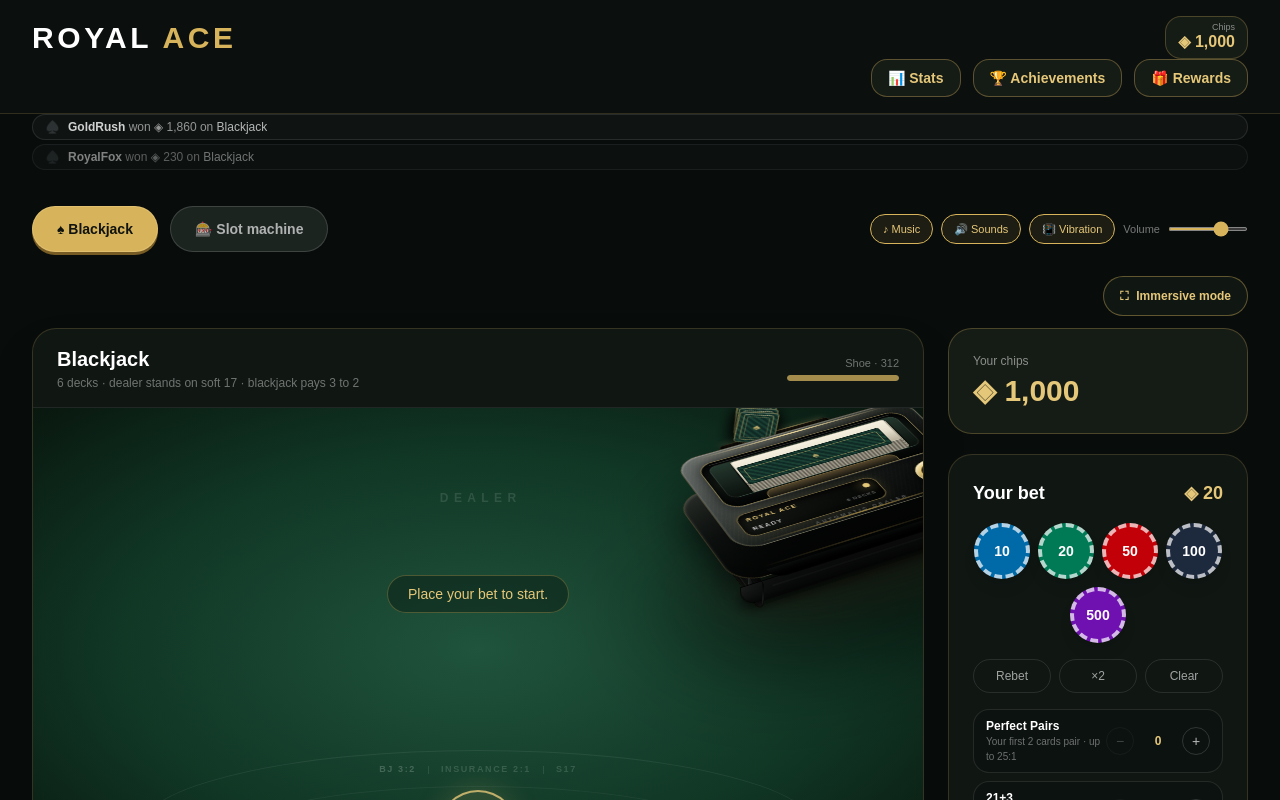
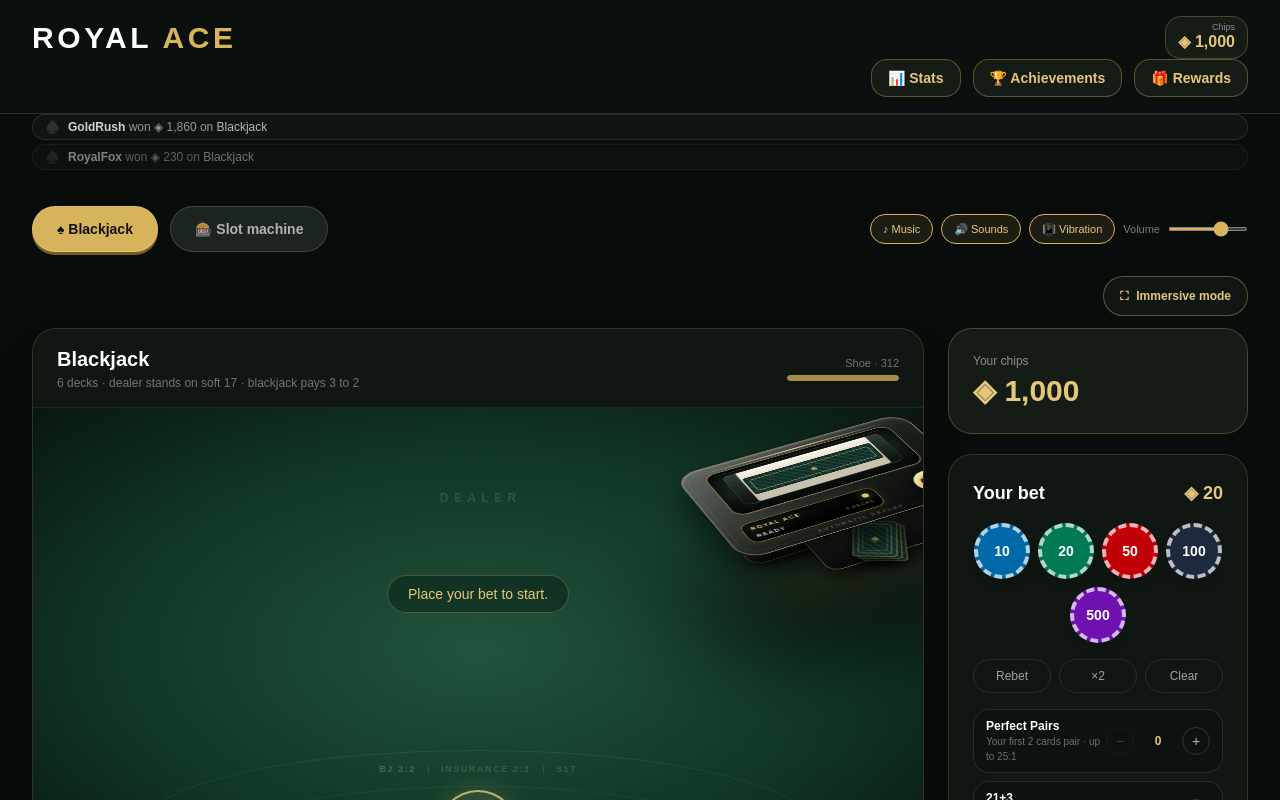
Before and after one commit to chritix7/royal-ace, a Next.js app: page / in a window 1280 px wide. Shown: the top 800 px of the page. Built offline with nearby package versions, Linux system fonts and the light colour scheme.

Commit message:
Update DealerShoe.tsx

```diff
--- a/components/DealerShoe.tsx
+++ b/components/DealerShoe.tsx
@@ -11,35 +11,28 @@ type DealerShoeProps = {
   dealTick?: number;
 };
 
-const CARD_BG =
-  "repeating-linear-gradient(45deg, #102b25 0 3px, #1a4034 3px 6px), linear-gradient(135deg, #245b49, #102b25)";
+const CARD_BACK =
+  "repeating-linear-gradient(45deg, #102d27 0 3px, #1b4034 3px 6px), linear-gradient(135deg, #245b49, #102b25)";
 
 const STATUS_STYLES: Record<ShoeStatus["tone"], string> = {
-  gold: "bg-[#e5c779] shadow-[0_0_13px_rgba(229,199,121,0.9)]",
-  green: "bg-emerald-400 shadow-[0_0_13px_rgba(52,211,153,0.9)]",
-  red: "bg-red-400 shadow-[0_0_13px_rgba(248,113,113,0.9)]",
-  orange: "bg-orange-400 shadow-[0_0_13px_rgba(251,146,60,0.9)]",
-  white: "bg-white shadow-[0_0_13px_rgba(255,255,255,0.85)]",
+  gold: "bg-[#e5c779] shadow-[0_0_12px_rgba(229,199,121,.9)]",
+  green: "bg-emerald-400 shadow-[0_0_12px_rgba(52,211,153,.9)]",
+  red: "bg-red-400 shadow-[0_0_12px_rgba(248,113,113,.9)]",
+  orange: "bg-orange-400 shadow-[0_0_12px_rgba(251,146,60,.9)]",
+  white: "bg-white shadow-[0_0_12px_rgba(255,255,255,.85)]",
 };
 
-function ShoeCard({
-  className = "",
-  style,
-}: {
-  className?: string;
-  style?: React.CSSProperties;
-}) {
+function Card({ className = "", style }: { className?: string; style?: React.CSSProperties }) {
   return (
     <div
       aria-hidden="true"
-      className={`absolute h-[58px] w-[42px] overflow-hidden rounded-[5px] border border-[#c6a85e]/60 shadow-[0_10px_18px_rgba(0,0,0,0.62),inset_0_1px_1px_rgba(255,255,255,.28)] ${className}`}
-      style={{ background: CARD_BG, ...style }}
+      className={`absolute h-[58px] w-[42px] overflow-hidden rounded-[4px] border border-[#c9ac65]/65 shadow-[0_7px_13px_rgba(0,0,0,.6)] ${className}`}
+      style={{ background: CARD_BACK, ...style }}
     >
-      <div className="absolute inset-[4px] rounded-[3px] border border-[#e4c879]/55" />
+      <div className="absolute inset-[4px] rounded-[2px] border border-[#e4c879]/55" />
       <div className="absolute inset-[8px] rounded-[2px] border border-[#e4c879]/30" />
       <div className="absolute inset-0 flex items-center justify-center text-[15px] text-[#e4c879]/80">♠</div>
-      <div className="absolute inset-x-[5px] top-[4px] h-px bg-white/25" />
-      <div className="absolute bottom-[4px] right-[5px] text-[5px] font-black tracking-widest text-[#e4c879]/55">RA</div>
+      <div className="absolute inset-x-1 top-[3px] h-px bg-white/25" />
     </div>
   );
 }
@@ -51,21 +44,20 @@ export default function DealerShoe({
 }: DealerShoeProps) {
   const [cycle, setCycle] = useState<"idle" | "dispense" | "refill">("idle");
   const firstTick = useRef(true);
-  const toneStyle = STATUS_STYLES[status.tone] ?? STATUS_STYLES.gold;
-  const isActive = status.tone === "orange" || status.label.toLowerCase() === "dealing";
+  const tone = STATUS_STYLES[status.tone] ?? STATUS_STYLES.gold;
+  const active = status.tone === "orange" || status.label.toLowerCase() === "dealing";
 
   useEffect(() => {
     if (firstTick.current) {
       firstTick.current = false;
       return;
     }
-
     setCycle("dispense");
-    const refillTimer = window.setTimeout(() => setCycle("refill"), 450);
-    const idleTimer = window.setTimeout(() => setCycle("idle"), 950);
+    const refill = window.setTimeout(() => setCycle("refill"), 440);
+    const idle = window.setTimeout(() => setCycle("idle"), 950);
     return () => {
-      window.clearTimeout(refillTimer);
-      window.clearTimeout(idleTimer);
+      window.clearTimeout(refill);
+      window.clearTimeout(idle);
     };
   }, [dealTick]);
 
@@ -74,150 +66,120 @@ export default function DealerShoe({
       id="dealer-shoe"
       aria-hidden="true"
       className={`pointer-events-none select-none ${className}`}
-      style={{ perspective: "1500px" }}
+      style={{ perspective: "1700px" }}
     >
       <style>{`
-        @keyframes royal-card-dispense {
-          0% { transform: translate3d(0, 0, 8px) rotate(0deg); opacity: 1; }
-          58% { transform: translate3d(-25px, 22px, 15px) rotate(12deg); opacity: 1; }
-          100% { transform: translate3d(-48px, 42px, 18px) rotate(24deg); opacity: 0; }
+        @keyframes shoe-card-deal {
+          0% { transform: translate3d(0,0,8px) rotate(0deg); opacity: 1; }
+          58% { transform: translate3d(-24px,25px,12px) rotate(9deg); opacity: 1; }
+          100% { transform: translate3d(-48px,48px,14px) rotate(18deg); opacity: 0; }
         }
-        @keyframes royal-stack-rise {
-          0% { transform: translate3d(0, 12px, 0) rotate(-4deg) scale(.92); opacity: 0; }
-          75% { transform: translate3d(0, -2px, 0) rotate(1deg) scale(1.015); opacity: 1; }
-          100% { transform: translate3d(0, 0, 0) rotate(0) scale(1); opacity: 1; }
-        }
-        @keyframes royal-card-enter {
-          0% { transform: translateY(-26px) rotate(-7deg); opacity: 0; }
+        @keyframes shoe-card-load {
+          0% { transform: translateY(-28px) rotate(-8deg); opacity: 0; }
+          75% { transform: translateY(2px) rotate(1deg); opacity: 1; }
           100% { transform: translateY(0) rotate(0); opacity: 1; }
         }
-        @keyframes royal-status-pulse {
-          0%, 100% { opacity: .55; transform: scale(.82); }
-          50% { opacity: 1; transform: scale(1.16); }
+        @keyframes shoe-stack-settle {
+          0% { transform: translateY(-8px); }
+          65% { transform: translateY(2px); }
+          100% { transform: translateY(0); }
         }
-        @keyframes royal-sheen {
-          0%, 58% { transform: translateX(-150%) skewX(-18deg); }
-          86%, 100% { transform: translateX(260%) skewX(-18deg); }
+        @keyframes shoe-led-pulse {
+          0%,100% { opacity:.55; transform:scale(.82); }
+          50% { opacity:1; transform:scale(1.15); }
         }
         @media (prefers-reduced-motion: reduce) {
-          .royal-motion { animation-duration: .01ms !important; animation-iteration-count: 1 !important; }
+          .shoe-motion { animation-duration:.01ms !important; animation-iteration-count:1 !important; }
         }
       `}</style>
 
+      {/* Keep the shoe's existing footprint and tabletop orientation. */}
       <div
         className="relative h-[230px] w-[300px] [transform-style:preserve-3d]"
-        style={{ transform: "rotateX(54deg) rotateZ(-27deg)" }}
+        style={{ transform: "rotateX(56deg) rotateZ(-28deg)" }}
       >
-        {/* Soft table contact shadow and warm reflected light */}
-        <div className="absolute left-[-8px] top-[100px] h-[170px] w-[320px] rounded-[70px] bg-black/70 blur-3xl" style={{ transform: "translateZ(-52px)" }} />
-        <div className="absolute left-[28px] top-[137px] h-[95px] w-[250px] rounded-full bg-[#d7b45b]/10 blur-2xl" style={{ transform: "translateZ(-30px)" }} />
+        <div className="absolute left-2 top-24 h-[180px] w-[290px] rounded-[70px] bg-black/75 blur-3xl" style={{ transform: "translateZ(-55px)" }} />
+        <div className="absolute left-10 top-32 h-[110px] w-[240px] rounded-full bg-[#d7b45b]/10 blur-2xl" style={{ transform: "translateZ(-35px)" }} />
 
-        {/* Satin black lower body */}
-        <div className="absolute left-[12px] top-[67px] h-[150px] w-[276px] rounded-[30px] border border-[#b69b5a]/35 bg-gradient-to-b from-[#303631] via-[#101512] to-[#030504] shadow-[0_28px_38px_rgba(0,0,0,.68),inset_0_2px_3px_rgba(255,255,255,.18)]" style={{ transform: "translateZ(14px)" }}>
-          <div className="absolute inset-x-5 top-2 h-px bg-gradient-to-r from-transparent via-white/30 to-transparent" />
-          <div className="absolute inset-x-8 bottom-3 h-[2px] rounded-full bg-gradient-to-r from-transparent via-[#d7b45b]/55 to-transparent" />
-          <div className="absolute bottom-[-8px] left-8 right-8 h-[16px] rounded-b-[18px] border-x border-b border-black/80 bg-gradient-to-b from-[#111513] to-black" />
-        </div>
+        {/* Compact Vegas-style shoe body: one clear shell with a visible deck well. */}
+        <div className="absolute left-[20px] top-[48px] h-[160px] w-[260px] rounded-[25px] border border-[#d7c184]/55 bg-gradient-to-br from-[#555a52] via-[#222722] to-[#080b09] shadow-[0_26px_45px_rgba(0,0,0,.78),inset_0_2px_3px_rgba(255,255,255,.25)]" style={{ transform: "translateZ(28px)" }}>
+          <div className="absolute inset-[5px] rounded-[20px] border border-white/[.07]" />
+          <div className="absolute inset-x-5 top-2 h-[2px] rounded-full bg-gradient-to-r from-transparent via-[#f0daa0]/85 to-transparent" />
+          <div className="absolute inset-0 rounded-[24px] bg-gradient-to-br from-white/10 via-transparent to-black/45" />
 
-        {/* Left and right cast-metal sides */}
-        <div className="absolute left-0 top-[49px] h-[161px] w-[42px] rounded-l-[26px] border border-black/80 bg-gradient-to-r from-[#050807] via-[#1c211e] to-[#090c0a] shadow-[inset_2px_0_4px_rgba(255,255,255,.08)]" style={{ transform: "rotateY(-90deg) translateZ(0px)", transformOrigin: "right center" }}>
-          <div className="absolute inset-y-6 left-[7px] w-[2px] rounded-full bg-white/10" />
-          <div className="absolute bottom-6 left-3 h-3 w-3 rounded-full border border-white/15 bg-gradient-to-b from-[#4b504b] to-[#111412] shadow-[0_2px_4px_#000]" />
-        </div>
-        <div className="absolute right-0 top-[49px] h-[161px] w-[42px] rounded-r-[26px] border border-black/80 bg-gradient-to-l from-[#050807] via-[#222824] to-[#0a0d0b] shadow-[inset_-2px_0_5px_rgba(255,255,255,.12)]" style={{ transform: "rotateY(90deg)", transformOrigin: "left center" }}>
-          <div className="absolute inset-y-5 right-[6px] w-[2px] rounded-full bg-white/20" />
-          <div className="absolute right-3 top-10 flex flex-col gap-[6px]">
-            {[0, 1, 2, 3, 4, 5].map((i) => <div key={i} className="h-[3px] w-[19px] rounded-full bg-black/90 shadow-[inset_0_1px_2px_rgba(255,255,255,.12)]" />)}
-          </div>
-        </div>
-
-        {/* Player-facing fascia */}
-        <div className="absolute left-[20px] top-[205px] h-[25px] w-[260px] rounded-b-[20px] border border-black/80 bg-gradient-to-b from-[#282d2a] to-[#050706] shadow-[0_8px_12px_rgba(0,0,0,.6)]" style={{ transform: "rotateX(-90deg)", transformOrigin: "top center" }}>
-          <div className="mx-8 mt-2 h-[2px] rounded-full bg-white/[0.08]" />
-        </div>
-
-        {/* Main polished upper shell */}
-        <div className="absolute left-[20px] top-[49px] h-[160px] w-[260px] overflow-hidden rounded-[26px] border border-[#d5c18d]/30 bg-gradient-to-br from-[#4a514d] via-[#202522] to-[#070a09] shadow-[0_55px_90px_rgba(0,0,0,.8),inset_0_1px_2px_rgba(255,255,255,.35)]" style={{ transform: "translateZ(44px)" }}>
-          <div className="absolute inset-0 opacity-[.16]" style={{ background: "repeating-linear-gradient(115deg,rgba(255,255,255,.12) 0 1px,transparent 1px 4px)" }} />
-          <div className="absolute inset-0 bg-gradient-to-br from-white/20 via-transparent to-black/65" />
-          <div className="royal-motion absolute -left-16 top-[-20px] h-[210px] w-[52px] bg-gradient-to-r from-transparent via-white/20 to-transparent blur-md" style={{ animation: "royal-sheen 7s ease-in-out infinite" }} />
-          <div className="absolute inset-x-5 top-[3px] h-[2px] rounded-full bg-gradient-to-r from-transparent via-[#f3dda0] to-transparent shadow-[0_0_12px_rgba(229,199,121,.45)]" />
-          <div className="absolute inset-x-5 bottom-[3px] h-[2px] rounded-full bg-gradient-to-r from-transparent via-[#d7b45b]/65 to-transparent" />
-
-          {/* Recessed smoked-glass deck window */}
-          <div className="absolute left-[16px] top-[15px] h-[81px] w-[228px] overflow-hidden rounded-[17px] border border-[#dfc77e]/55 bg-gradient-to-b from-[#080c0a] via-[#111713] to-[#030504] shadow-[inset_0_5px_14px_rgba(0,0,0,.95),0_1px_0_rgba(255,255,255,.18),0_0_16px_rgba(0,0,0,.6)]">
-            <div className="absolute inset-x-2 top-[6px] h-[59px] overflow-hidden rounded-[10px] border border-white/[.08] bg-gradient-to-b from-[#24382e] to-[#0b110d]">
-              {Array.from({ length: 9 }, (_, i) => (
-                <div key={i} className="absolute left-[23px] right-[13px] h-[40px] rounded-[3px] border border-[#a9a18b]/60 bg-gradient-to-b from-[#f5f0df] via-[#e7e0cf] to-[#b9b19c] shadow-[0_1px_2px_rgba(0,0,0,.65)]" style={{ bottom: `${i * 2}px`, transform: `translateX(${i % 2 ? 1 : 0}px)` }} />
+          {/* Smoked clear window: card edges and patterned backs sit inside the case. */}
+          <div className="absolute left-[24px] right-[24px] top-[13px] h-[79px] overflow-hidden rounded-[13px] border border-[#cfb66f]/65 bg-gradient-to-b from-[#101613] via-[#172019] to-[#060908] shadow-[inset_0_5px_12px_rgba(0,0,0,.9),0_1px_0_rgba(255,255,255,.16)]">
+            <div className="absolute inset-x-[15px] top-[8px] h-[57px] overflow-hidden rounded-[8px] border border-white/[.08] bg-gradient-to-b from-[#304036] to-[#0c110d]">
+              {Array.from({ length: 10 }, (_, i) => (
+                <div key={i} className="absolute left-[14px] right-[14px] h-[38px] rounded-[3px] border border-[#b9b19c]/70 bg-gradient-to-b from-[#faf6e9] to-[#c5bdab]" style={{ bottom: `${i * 2}px` }} />
               ))}
-              <div className="absolute inset-x-[25px] bottom-[13px] h-[32px] overflow-hidden rounded-[3px] border border-black/40" style={{ background: CARD_BG }}>
-                <div className="absolute inset-[4px] rounded-[2px] border border-[#e5c779]/45" />
-                <div className="absolute inset-0 flex items-center justify-center text-[13px] text-[#e5c779]/70">♠</div>
+              <div className="absolute inset-x-[16px] bottom-[12px] h-[31px] overflow-hidden rounded-[3px] border border-black/35" style={{ background: CARD_BACK }}>
+                <div className="absolute inset-[4px] rounded-[2px] border border-[#e4c879]/55" />
+                <div className="absolute inset-0 flex items-center justify-center text-[13px] text-[#e4c879]/75">♠</div>
               </div>
             </div>
-            <div className="absolute inset-x-[42px] bottom-0 h-[13px] rounded-t-[9px] border-x border-t border-[#a98f54]/60 bg-gradient-to-b from-[#55472c] to-[#171610]" />
-            <div className="absolute inset-x-3 top-[3px] h-px bg-white/15" />
+            <div className="absolute inset-x-3 top-[4px] h-px bg-white/15" />
           </div>
 
-          {/* Status display */}
-          <div className="absolute bottom-[14px] left-[15px] h-[37px] w-[148px] rounded-[11px] border border-[#e5c779]/45 bg-[linear-gradient(150deg,#171915,#020403)] shadow-[inset_0_3px_10px_rgba(0,0,0,.95),0_0_15px_rgba(215,180,91,.13)]">
+          {/* Automatic-machine controls remain on the shell. */}
+          <div className="absolute bottom-[18px] left-[18px] h-[34px] w-[145px] rounded-[10px] border border-[#e5c779]/50 bg-gradient-to-br from-[#1d211d] to-black shadow-[inset_0_3px_9px_rgba(0,0,0,.95),0_0_15px_rgba(215,180,91,.12)]">
             <div className="absolute inset-x-2 top-[5px] flex items-center justify-between">
               <span className="text-[7px] font-black uppercase tracking-[.2em] text-[#e5c779]">ROYAL ACE</span>
               <span className="relative flex h-[7px] w-[7px]">
-                {isActive && <span className={`absolute inset-0 rounded-full ${toneStyle}`} style={{ animation: "royal-status-pulse 1.2s ease-in-out infinite" }} />}
-                <span className={`relative h-[7px] w-[7px] rounded-full ${toneStyle}`} />
+                {active && <span className={`absolute inset-0 rounded-full ${tone}`} style={{ animation: "shoe-led-pulse 1.1s ease-in-out infinite" }} />}
+                <span className={`relative h-[7px] w-[7px] rounded-full ${tone}`} />
               </span>
             </div>
-            <div className="absolute inset-x-2 bottom-[5px] flex items-center justify-between gap-2">
-              <span className="max-w-[82px] truncate text-[7px] font-bold uppercase tracking-[.18em] text-white/75">{status.label}</span>
-              <span className="text-[6px] font-bold tabular-nums tracking-[.13em] text-white/35">6 DECKS</span>
+            <div className="absolute inset-x-2 bottom-[4px] flex items-center justify-between gap-2">
+              <span className="max-w-[78px] truncate text-[7px] font-bold uppercase tracking-[.17em] text-white/75">{status.label}</span>
+              <span className="text-[6px] font-bold tracking-[.12em] text-white/35">6 DECKS</span>
             </div>
           </div>
-
-          {/* Machined gold control dial */}
-          <div className="absolute bottom-[13px] right-[18px] flex h-[37px] w-[37px] items-center justify-center rounded-full border border-[#f4dfa2]/75 bg-[linear-gradient(145deg,#fff0b5_0%,#d7b45b_42%,#71571f_100%)] shadow-[0_7px_13px_rgba(0,0,0,.72),inset_0_2px_3px_rgba(255,255,255,.65),inset_0_-3px_5px_rgba(0,0,0,.35)]">
-            <div className="absolute inset-[5px] rounded-full border border-[#624b1e]/70 bg-gradient-to-b from-[#30281a] to-[#090b09] shadow-[inset_0_2px_4px_#000]" />
-            <div className="absolute left-[9px] top-[7px] h-[3px] w-[13px] rotate-[-28deg] rounded-full bg-white/50 blur-[.3px]" />
-            <div className="relative h-[5px] w-[5px] rounded-full bg-[#d7b45b] shadow-[0_0_6px_rgba(229,199,121,.7)]" />
+          <div className="absolute bottom-[16px] right-[18px] flex h-[36px] w-[36px] items-center justify-center rounded-full border border-[#f4dfa2]/80 bg-gradient-to-br from-[#fff0b6] via-[#d7b45b] to-[#76591f] shadow-[0_7px_13px_rgba(0,0,0,.7),inset_0_2px_3px_rgba(255,255,255,.65)]">
+            <div className="absolute inset-[6px] rounded-full border border-[#624b1e]/75 bg-gradient-to-b from-[#25251f] to-[#080a09] shadow-[inset_0_2px_4px_#000]" />
+            <div className="absolute left-[8px] top-[6px] h-[3px] w-[12px] -rotate-[28deg] rounded-full bg-white/55" />
+            <span className="relative h-[5px] w-[5px] rounded-full bg-[#e5c779]" />
           </div>
-          <div className="absolute bottom-[2px] left-1/2 -translate-x-1/2 text-[6px] font-black uppercase tracking-[.38em] text-white/30">Automatic Dealer</div>
+          <div className="absolute bottom-[4px] left-1/2 -translate-x-1/2 whitespace-nowrap text-[6px] font-black uppercase tracking-[.34em] text-white/30">Automatic Dealer</div>
         </div>
 
-        {/* Integrated output ramp and eject slot */}
-        <div className="absolute left-[70px] top-[-52px] h-[110px] w-[150px]" style={{ transform: "translateZ(24px)" }}>
-          <div className="absolute inset-x-0 bottom-0 h-[36px] rounded-[12px] border border-[#c9ad68]/40 bg-gradient-to-b from-[#333a36] via-[#171c19] to-[#050807] shadow-[0_17px_27px_rgba(0,0,0,.72),inset_0_1px_2px_rgba(255,255,255,.22)]" />
-          <div className="absolute inset-x-3 bottom-[31px] h-[11px] rounded-full border border-[#c9ad68]/20 bg-black shadow-[inset_0_4px_8px_rgba(0,0,0,.98)]" />
-          <div className="absolute inset-x-4 bottom-[41px] h-[2px] rounded-full bg-gradient-to-r from-transparent via-[#e5c779]/80 to-transparent shadow-[0_0_8px_rgba(229,199,121,.55)]" />
-          {/* Staged card stack, offset to show individual paper edges */}
-          {[0, 1, 2, 3].map((i) => {
-            const isTop = i === 3;
-            const offset = (3 - i) * 7;
-            const dispensing = isTop && cycle === "dispense";
-            const rising = cycle === "refill";
-            return (
-              <ShoeCard
-                key={i}
-                className={dispensing ? "royal-motion" : rising ? "royal-motion" : ""}
-                style={{
-                  left: `${42 + offset * 0.38}px`,
-                  bottom: `${28 + offset}px`,
-                  transform: `translateZ(${3 + i * 3}px) rotate(${30 + (i - 1.5) * 1.35}deg)`,
-                  animation: dispensing
-                    ? "royal-card-dispense 450ms cubic-bezier(.2,.75,.3,1) both"
-                    : rising
-                      ? "royal-stack-rise 480ms cubic-bezier(.2,.8,.25,1) both"
-                      : undefined,
-                }}
-              />
-            );
-          })}
+        {/* Front lip and genuine-looking card exit slot. */}
+        <div className="absolute left-[28px] top-[190px] h-[20px] w-[244px] rounded-b-[15px] border-x border-b border-[#b9a267]/45 bg-gradient-to-b from-[#272c28] to-[#060807] shadow-[0_7px_12px_rgba(0,0,0,.65)]" style={{ transform: "translateZ(20px)" }}>
+          <div className="absolute left-1/2 top-[2px] h-[8px] w-[112px] -translate-x-1/2 rounded-full border border-black/80 bg-black shadow-[inset_0_3px_6px_rgba(0,0,0,.95)]" />
+          <div className="absolute left-1/2 top-[3px] h-[2px] w-[76px] -translate-x-1/2 rounded-full bg-[#e5c779]/65 shadow-[0_0_7px_rgba(229,199,121,.55)]" />
+        </div>
+
+        {/* Short front ramp; the card stack points away from the shoe toward table center. */}
+        <div className="absolute left-[73px] top-[188px] h-[94px] w-[154px]" style={{ transform: "translateZ(24px)" }}>
+          <div className="absolute left-3 right-3 top-[12px] h-[57px] rounded-b-[13px] border-x border-b border-[#c7aa61]/50 bg-gradient-to-b from-[#2d332f] via-[#171b18] to-[#070908] shadow-[0_12px_21px_rgba(0,0,0,.72),inset_0_1px_2px_rgba(255,255,255,.16)]" />
+          <div className="absolute left-[27px] right-[27px] top-[5px] h-[12px] rounded-full bg-black shadow-[inset_0_4px_8px_rgba(0,0,0,.98)]" />
+          <div className="absolute left-[34px] right-[34px] top-[6px] h-[2px] rounded-full bg-gradient-to-r from-transparent via-[#e5c779]/80 to-transparent" />
+
+          {[0, 1, 2].map((i) => (
+            <Card
+              key={i}
+              className={cycle === "refill" ? "shoe-motion" : ""}
+              style={{
+                left: `${53 + (2 - i) * 2}px`,
+                top: `${12 + (2 - i) * 5}px`,
+                transform: `translateZ(${3 + i * 3}px) rotate(${28 + (i - 1) * 1.5}deg)`,
+                animation: cycle === "refill" ? "shoe-stack-settle 420ms cubic-bezier(.2,.8,.25,1) both" : undefined,
+              }}
+            />
+          ))}
+
+          {cycle === "dispense" && (
+            <Card
+              className="shoe-motion z-20"
+              style={{ left: "56px", top: "10px", transform: "translateZ(12px) rotate(28deg)", animation: "shoe-card-deal 440ms cubic-bezier(.2,.75,.3,1) both" }}
+            />
+          )}
           {cycle === "refill" && (
-            <div className="royal-motion absolute left-[43px] bottom-[27px] h-[58px] w-[42px] rounded-[5px] border border-[#c6a85e]/60 shadow-[0_10px_18px_rgba(0,0,0,.6)]" style={{ background: CARD_BG, animation: "royal-card-enter 430ms cubic-bezier(.18,.75,.25,1) both" }}>
-              <div className="absolute inset-[4px] rounded-[3px] border border-[#e4c879]/55" />
+            <div className="shoe-motion absolute left-[56px] top-[8px] z-20 h-[58px] w-[42px] rounded-[4px] border border-[#c9ac65]/65 shadow-[0_7px_13px_rgba(0,0,0,.6)]" style={{ background: CARD_BACK, animation: "shoe-card-load 440ms cubic-bezier(.18,.75,.25,1) both" }}>
+              <div className="absolute inset-[4px] rounded-[2px] border border-[#e4c879]/55" />
               <div className="absolute inset-0 flex items-center justify-center text-[15px] text-[#e4c879]/80">♠</div>
             </div>
           )}
-          <div className="absolute bottom-[2px] left-1/2 z-20 -translate-x-1/2 whitespace-nowrap text-[6px] font-bold uppercase tracking-[.3em] text-[#d3bd7d]/75">Precision card delivery</div>
         </div>
       </div>
     </div>
```
